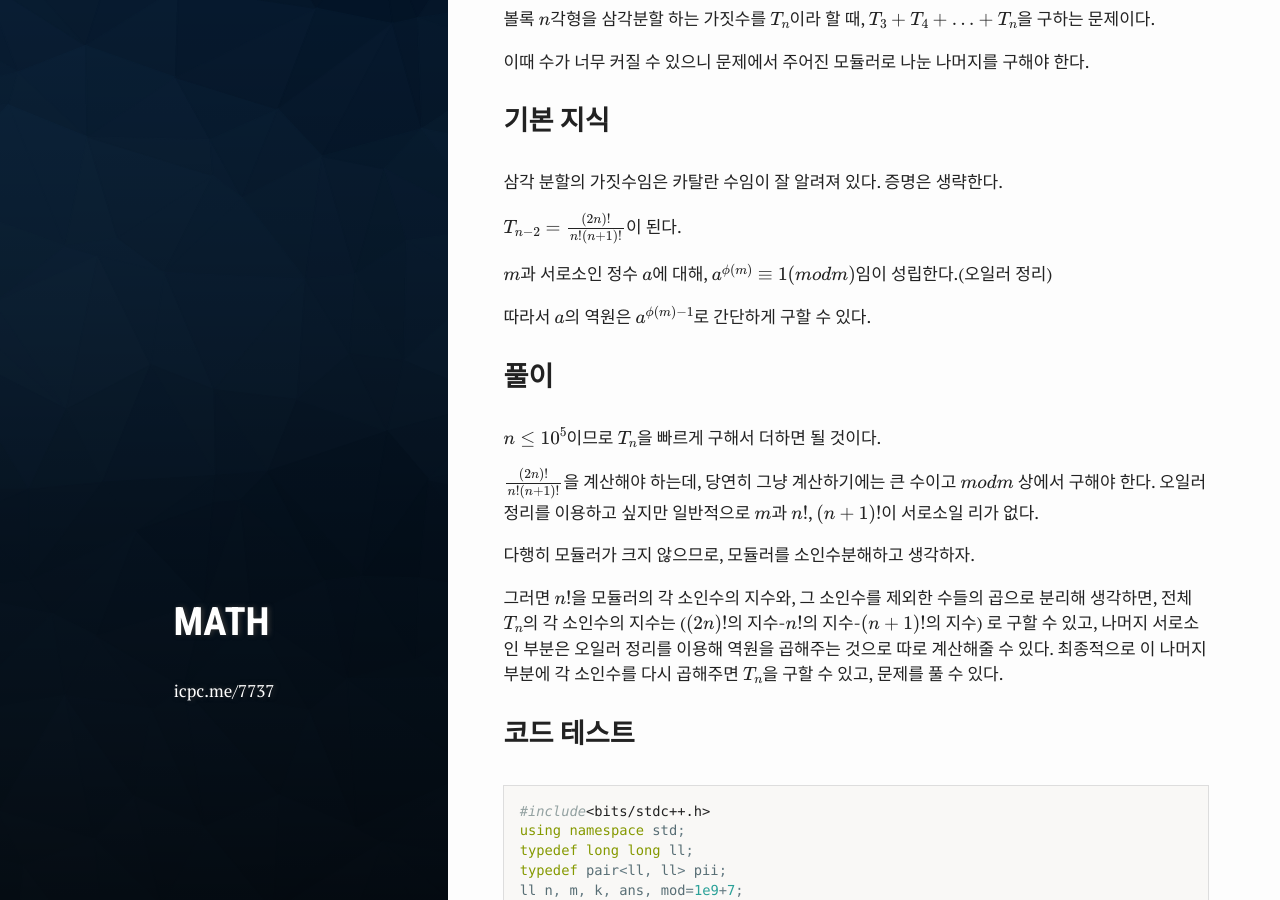
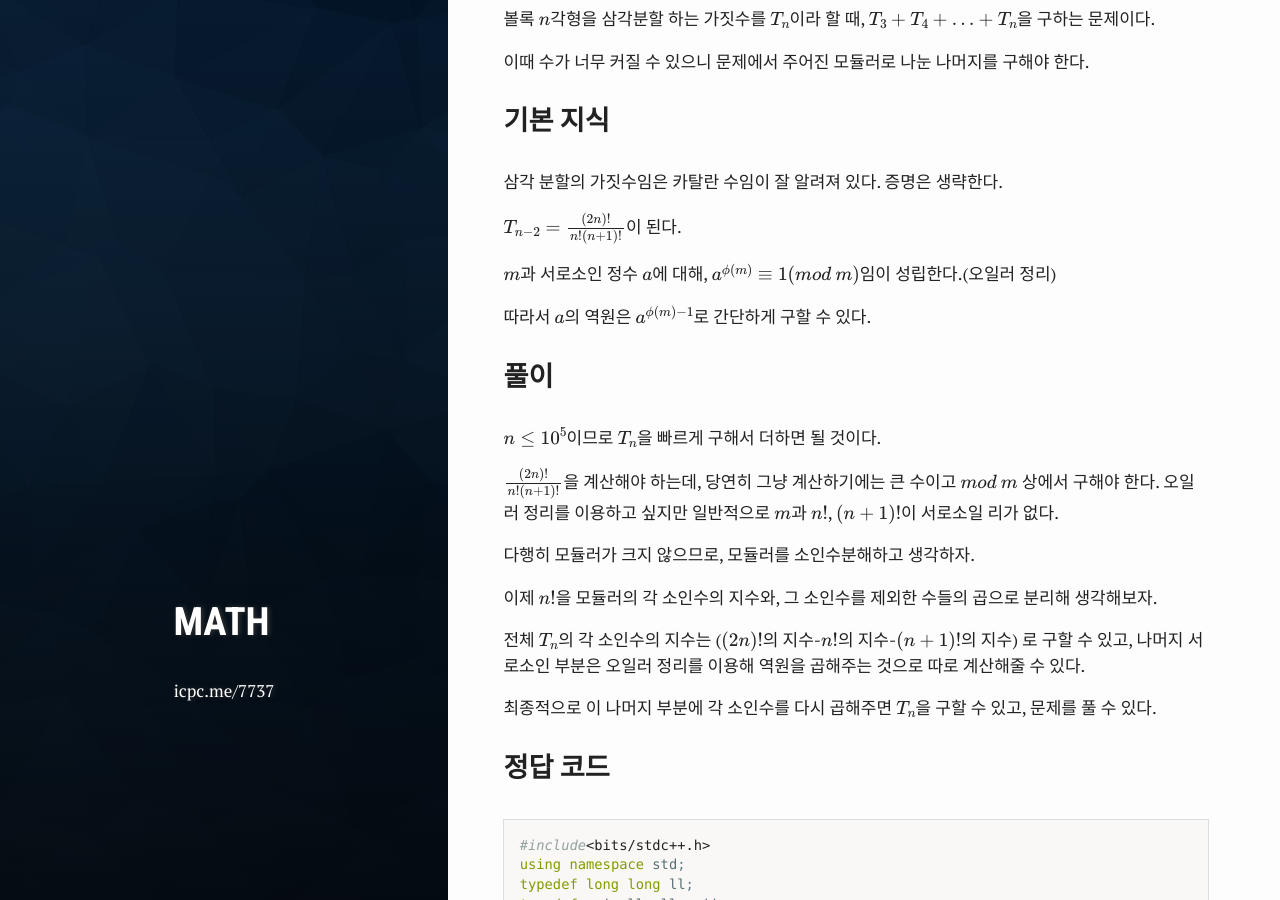
Before and after one commit to ahgus89/ahgus89.github.io, a Jekyll site: the page built from _posts/2020-01-25-BOJ_7737.md, in a window 1280 px wide and 900 px high, scrolled down 331 px. Built offline with Jekyll 4.4.1, drawn with Linux system fonts in a browser that asks for light colours; formulas are drawn with MathJax 3.

Commit message:
Update 2020-01-25-BOJ_7737.md

````diff
--- a/_posts/2020-01-25-BOJ_7737.md
+++ b/_posts/2020-01-25-BOJ_7737.md
@@ -20,21 +20,25 @@ icpc.me/7737
 
 $T_{n-2}=\frac{(2n)!}{n!(n+1)!}$이 된다.
 
-$m$과 서로소인 정수 $a$에 대해, $a^{\phi(m)} \equiv 1 (mod m)$임이 성립한다.(오일러 정리)
+$m$과 서로소인 정수 $a$에 대해, $a^{\phi(m)} \equiv 1 (mod$ $m)$임이 성립한다.(오일러 정리)
 
 따라서 $a$의 역원은 $a^{\phi(m)-1}$로 간단하게 구할 수 있다.
 
 ### 풀이
 $n\leq 10^5$이므로 $T_n$을 빠르게 구해서 더하면 될 것이다.
 
-$\frac{(2n)!}{n!(n+1)!}$을 계산해야 하는데, 당연히 그냥 계산하기에는 큰 수이고 $mod m$ 상에서 구해야 한다. 오일러 정리를 이용하고 싶지만 일반적으로 $m$과 $n!$, $(n+1)!$이 서로소일 리가 없다.
+$\frac{(2n)!}{n!(n+1)!}$을 계산해야 하는데, 당연히 그냥 계산하기에는 큰 수이고 $mod$ $m$ 상에서 구해야 한다. 오일러 정리를 이용하고 싶지만 일반적으로 $m$과 $n!$, $(n+1)!$이 서로소일 리가 없다.
 
 다행히 모듈러가 크지 않으므로, 모듈러를 소인수분해하고 생각하자.
 
-그러면 $n!$을 모듈러의 각 소인수의 지수와, 그 소인수를 제외한 수들의 곱으로 분리해 생각하면, 전체 $T_n$의 각 소인수의 지수는 ($(2n)!$의 지수-$n!$의 지수-$(n+1)!$의 지수) 로 구할 수 있고, 나머지 서로소인 부분은 오일러 정리를 이용해 역원을 곱해주는 것으로 따로 계산해줄 수 있다. 최종적으로 이 나머지 부분에 각 소인수를 다시 곱해주면 $T_n$을 구할 수 있고, 문제를 풀 수 있다.
+이제 $n!$을 모듈러의 각 소인수의 지수와, 그 소인수를 제외한 수들의 곱으로 분리해 생각해보자.
+
+전체 $T_n$의 각 소인수의 지수는 ($(2n)!$의 지수-$n!$의 지수-$(n+1)!$의 지수) 로 구할 수 있고, 나머지 서로소인 부분은 오일러 정리를 이용해 역원을 곱해주는 것으로 따로 계산해줄 수 있다.
+
+최종적으로 이 나머지 부분에 각 소인수를 다시 곱해주면 $T_n$을 구할 수 있고, 문제를 풀 수 있다.
 
 
-### 코드 테스트
+### 정답 코드
 
 ```cpp
 #include<bits/stdc++.h>
````
